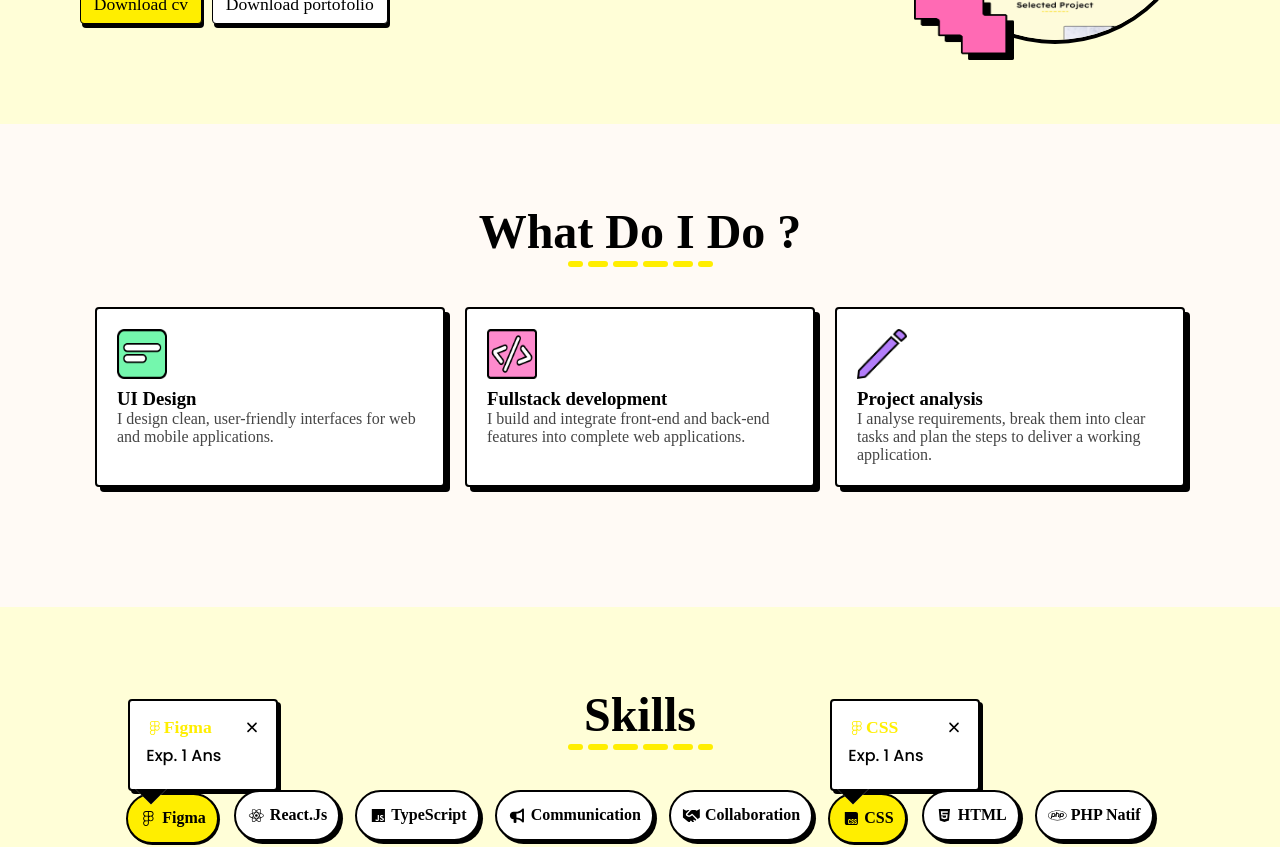
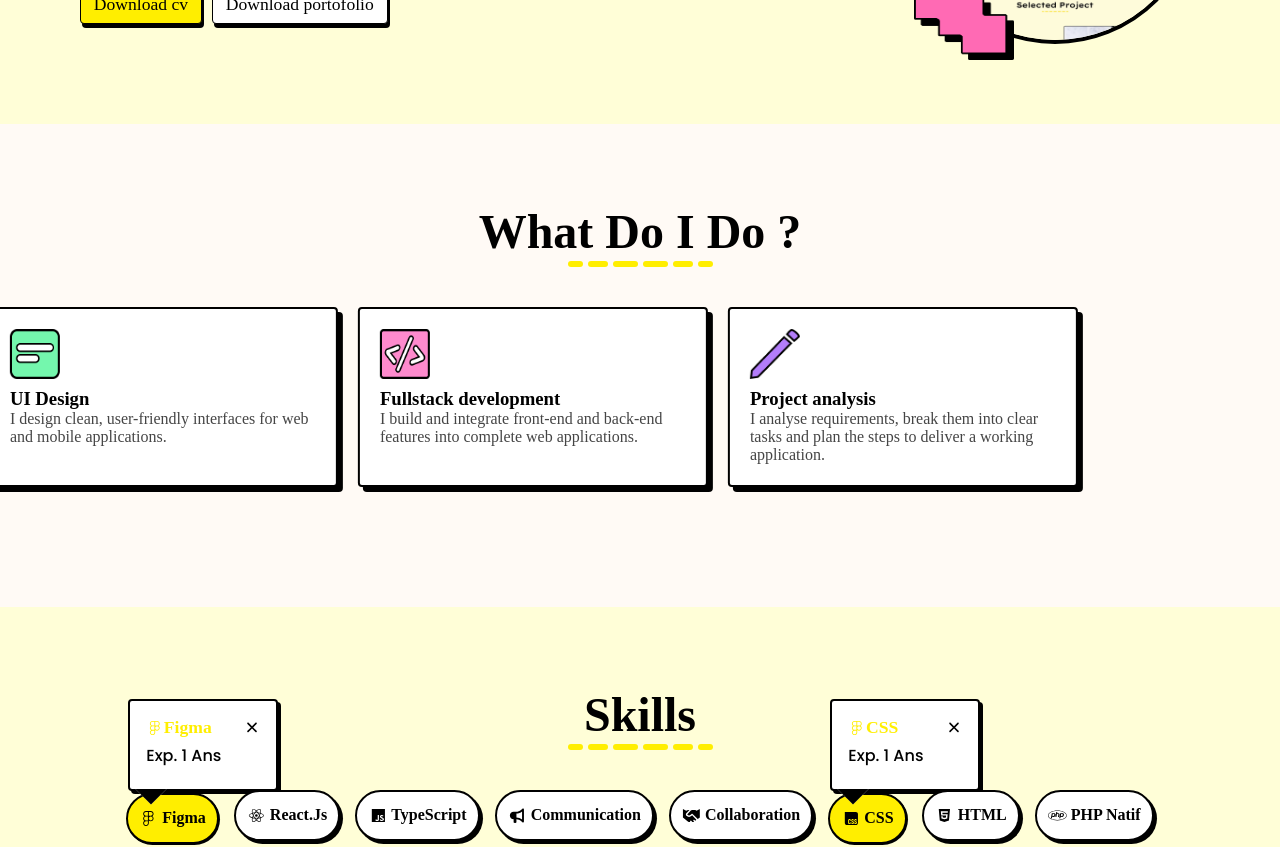
Before and after one commit to brelnosse/portofolio, a React (Create React App) app: page / in a window 1280 px wide. Shown: the part 560-1407 px from the top of the page. Built offline with nearby package versions, Linux system fonts and the light colour scheme; a web font is replaced by a local one.

Commit message:
Refactored home.tsx  component

```diff
--- a/src/assets/style/hero.css
+++ b/src/assets/style/hero.css
@@ -95,6 +95,11 @@ section.hero{
 .hero-line.line-visible {
     width: 9.375rem;
 }
+@media screen and (max-width: 1100px){
+    .heroDescription h1{
+        font-size: 5.5em;
+    }
+}
 @media  screen and (max-width: 940px) {
     section.hero{
         flex-direction: column;
--- a/src/assets/style/home.css
+++ b/src/assets/style/home.css
@@ -9,28 +9,6 @@ section:nth-of-type(even){
     background-color: var(--bg-fade-color);
 }
 
-section.resume{
-    display: flex;
-    flex-direction: column;
-    align-items: center;
-    padding: 5rem 1.875rem;
-}
-.skillsResume_container{
-    padding: 2.5rem 0px;
-    display: flex;
-    flex-direction: row;
-    flex-wrap: wrap;
-    gap: 1.25rem;
-    justify-content: center;
-}
-.skills_container{
-    display: flex;
-    justify-content: center;
-    align-content: center;
-    flex-wrap: wrap;
-    gap: 0.9375rem;
-    padding: 2.5rem 0px;
-}
 section.education{
     padding: 5rem 1.25rem;
 }
@@ -88,14 +66,8 @@ section.education{
     section.projects{
         padding: 3.75rem 1.25rem;
     }
-    .heroDescription h1{
-        font-size: 5.5em;
-    }
 }
 @media  screen and (max-width: 940px) {
-    section.skills{
-        padding: 2.5rem 40px;
-    }
     .scholar-career{
         max-width: 18.75rem;
         min-width: 18.75rem;
--- a/src/assets/style/index.css
+++ b/src/assets/style/index.css
@@ -21,6 +21,9 @@
     font-family: 'playfair';
 }
 
+*:focus{
+    outline: none;
+}
 #root{
     max-width: 1600px;
     margin: auto;
--- /dev/null
+++ b/src/assets/style/skillresumecontainer.css
@@ -0,0 +1,18 @@
+section.resume{
+    display: flex;
+    flex-direction: column;
+    align-items: center;
+    padding: 5rem 1.875rem;
+    overflow: hidden;
+    width: 100%;
+}
+.skillsResume_container{
+    padding: 2.5rem 0px;
+    display: flex;
+    flex-direction: row;
+    flex-wrap: wrap;
+    gap: 1.25rem;
+    justify-content: center;
+    will-change: transform;
+    transition: transform 0.1s ease-out;
+}
--- /dev/null
+++ b/src/assets/style/skillscontainer.css
@@ -0,0 +1,13 @@
+.skills_container{
+    display: flex;
+    justify-content: center;
+    align-content: center;
+    flex-wrap: wrap;
+    gap: 0.9375rem;
+    padding: 2.5rem 0px;
+}
+@media  screen and (max-width: 940px) {
+    section.skills{
+        padding: 2.5rem 40px;
+    }
+}
--- a/src/assets/style/skillsresumecard.css
+++ b/src/assets/style/skillsresumecard.css
@@ -1,11 +1,33 @@
-.skills-resume_card{
+.skills-resume_card {
     max-width: 350px;
     height: 180px;
     cursor: pointer;
     opacity: 0;
-    transform: translateY(100px);
-    transition: all 0.8s linear ease-in;
+
+    /* 1. Transition beaucoup plus fluide grâce au cubic-bezier */
+    transition: opacity 0.8s ease-in-out, transform 0.8s cubic-bezier(0.16, 1, 0.3, 1);
 }
+
+/* 2. Réduction des distances de déplacement (40px au lieu de 100px) */
+.skills-resume_card.from-left {
+    transform: translateX(-40px);
+}
+
+.skills-resume_card.from-top {
+    transform: translateY(-40px);
+}
+
+.skills-resume_card.from-right {
+    transform: translateX(40px);
+}
+
+/* --- État Final (Visible) --- */
+.skills-resume_card.visible {
+    transform: translate(0, 0);
+    opacity: 1;
+}
+
+
 .skills-resume_card img{
     width: 50px;
     height: 50px;
@@ -14,7 +36,3 @@
 .skills-resume_card p{
     color: var(--text-secondary);
 }
-.skills-resume_card.visible {
-  transform: translateY(0);
-  opacity: 1;
-}
--- /dev/null
+++ b/src/components/SkillResumeContainer.tsx
@@ -0,0 +1,65 @@
+import { useEffect, useRef } from "react";
+import { SkillsResumeCardprops } from "../types/skillsresumecard.type";
+import { SkillResumeContainerProps } from "../types/skillsresumecontainer.type";
+import SkillsResumeCard from "./SkillsResumeCard";
+import Underlined from "./Underlined";
+//@ts-ignore
+import '../assets/style/skillresumecontainer.css';
+
+const SkillResumeContainer: React.FC<SkillResumeContainerProps> = ({ skillsResumeItems }) => {
+    // 1. Création d'une référence pour cibler le conteneur des cartes
+    const containerRef = useRef<HTMLDivElement | null>(null);
+
+    // 2. Écouteur d'événement de Scroll
+    useEffect(() => {
+        const handleScroll = () => {
+            if (!containerRef.current) return;
+
+            const container = containerRef.current;
+            const rect = container.getBoundingClientRect();
+            const windowHeight = window.innerHeight;
+
+            // Vérifie si le conteneur est visible à l'écran
+            if (rect.top < windowHeight && rect.bottom > 0) {
+                // Calcule le pourcentage de visibilité (0 = tout en bas, 1 = tout en haut)
+                const scrollProgress = (windowHeight - rect.top) / windowHeight;
+
+                // Calcule le mouvement : commence à droite (ex: +100px) et va vers la gauche (ex: -100px)
+                // Ajustez "150" pour augmenter ou réduire l'amplitude du mouvement
+                const translateX = 150 - (scrollProgress * 300);
+
+                // Applique le mouvement en direct
+                container.style.transform = `translateX(${translateX}px)`;
+            }
+        };
+
+        // Ajoute l'écouteur au chargement
+        window.addEventListener('scroll', handleScroll);
+
+        // Nettoyage à la destruction du composant
+        return () => window.removeEventListener('scroll', handleScroll);
+    }, []);
+
+    return (
+        <section className='resume'>
+            <Underlined text='What Do I Do ?' />
+
+            {/* 3. Ajout de la ref ici */}
+            <div className="skillsResume_container" ref={containerRef}>
+                {
+                    skillsResumeItems.map((el: SkillsResumeCardprops, i: number) => {
+                        return <SkillsResumeCard
+                            image={el.image}
+                            title={el.title}
+                            description={el.description}
+                            key={`${el.title + i}`}
+                            index={i}
+                        />
+                    })
+                }
+            </div>
+        </section>
+    );
+}
+
+export default SkillResumeContainer;
--- /dev/null
+++ b/src/components/SkillsContainer.tsx
@@ -0,0 +1,28 @@
+import { SkillsCardProps } from "../types/skillscard.type";
+import { SkillsContainerProps } from "../types/skillscontainer.type";
+import SkillsCard from "./SkillsCard";
+import Underlined from "./Underlined";
+//@ts-ignore
+import '../assets/style/skillscontainer.css';
+const SkillsContainer:React.FC<SkillsContainerProps> = ({skillsData, setSkillsData}) =>{
+    return (
+            <section className='skills'>
+                <Underlined text='Skills'/>
+                <div className="skills_container">
+                    {
+                        skillsData.map((el:SkillsCardProps, i:number) => {
+                            return  <SkillsCard
+                                        icon={el.icon}
+                                        text={el.text}
+                                        key={`${el.text+i}`}
+                                        tooltip={el.tooltip}
+                                        skillsData={skillsData}
+                                        setSkillsData={setSkillsData}
+                                        active={el.active}/>
+                        })
+                    }
+                </div>
+            </section>
+    );
+}
+export default SkillsContainer;
--- a/src/pages/Home.tsx
+++ b/src/pages/Home.tsx
@@ -21,6 +21,8 @@ import { projects } from '../data/projects';
 import { ProjectProps } from '../types/project.type';
 import Project from '../components/Project';
 import Hero from '../components/Hero';
+import SkillResumeContainer from '../components/SkillResumeContainer';
+import SkillsContainer from '../components/SkillsContainer';
 const Home:React.FC = () =>{
     const scrollIndicator = useRef<HTMLSpanElement>(null);
     const containerRef = useRef<HTMLDivElement>(null);
@@ -72,33 +74,8 @@ const Home:React.FC = () =>{
         <div className="container">
             <Navbar />
             <Hero/>
-            <section className='resume'>
-                <Underlined text='What Do I Do ?'/>
-                <div className="skillsResume_container">
-                    {
-                        skillsResumeItems.map((el:SkillsResumeCardprops, i:number) => {
-                            return <SkillsResumeCard image={el.image} title={el.title} description={el.description} key={`${el.title+i}`}/>
-                        })
-                    }
-                </div>
-            </section>
-            <section className='skills'>
-                <Underlined text='Skills'/>
-                <div className="skills_container">
-                    {
-                        skillsData.map((el:SkillsCardProps, i:number) => {
-                            return  <SkillsCard
-                                        icon={el.icon}
-                                        text={el.text}
-                                        key={`${el.text+i}`}
-                                        tooltip={el.tooltip}
-                                        skillsData={skillsData}
-                                        setSkillsData={setSkillsData}
-                                        active={el.active}/>
-                        })
-                    }
-                </div>
-            </section>
+            <SkillResumeContainer skillsResumeItems={skillsResumeItems}/>
+            <SkillsContainer skillsData={skillsData} setSkillsData={setSkillsData}/>
             <section className='education' ref={educationSectionRef}>
                 <Underlined text='Education'/>
                 <div className="scholar-career_container">
--- /dev/null
+++ b/src/types/skillsresumecontainer.type.ts
@@ -0,0 +1,5 @@
+import { SkillsResumeCardprops } from "./skillsresumecard.type";
+
+export interface SkillResumeContainerProps{
+    skillsResumeItems: SkillsResumeCardprops[]
+}
```
Also changed, not shown: src/components/SkillsResumeCard.tsx (+13 -9 lines), src/types/skillscontainer.type.ts (added, +7 -0 lines).
